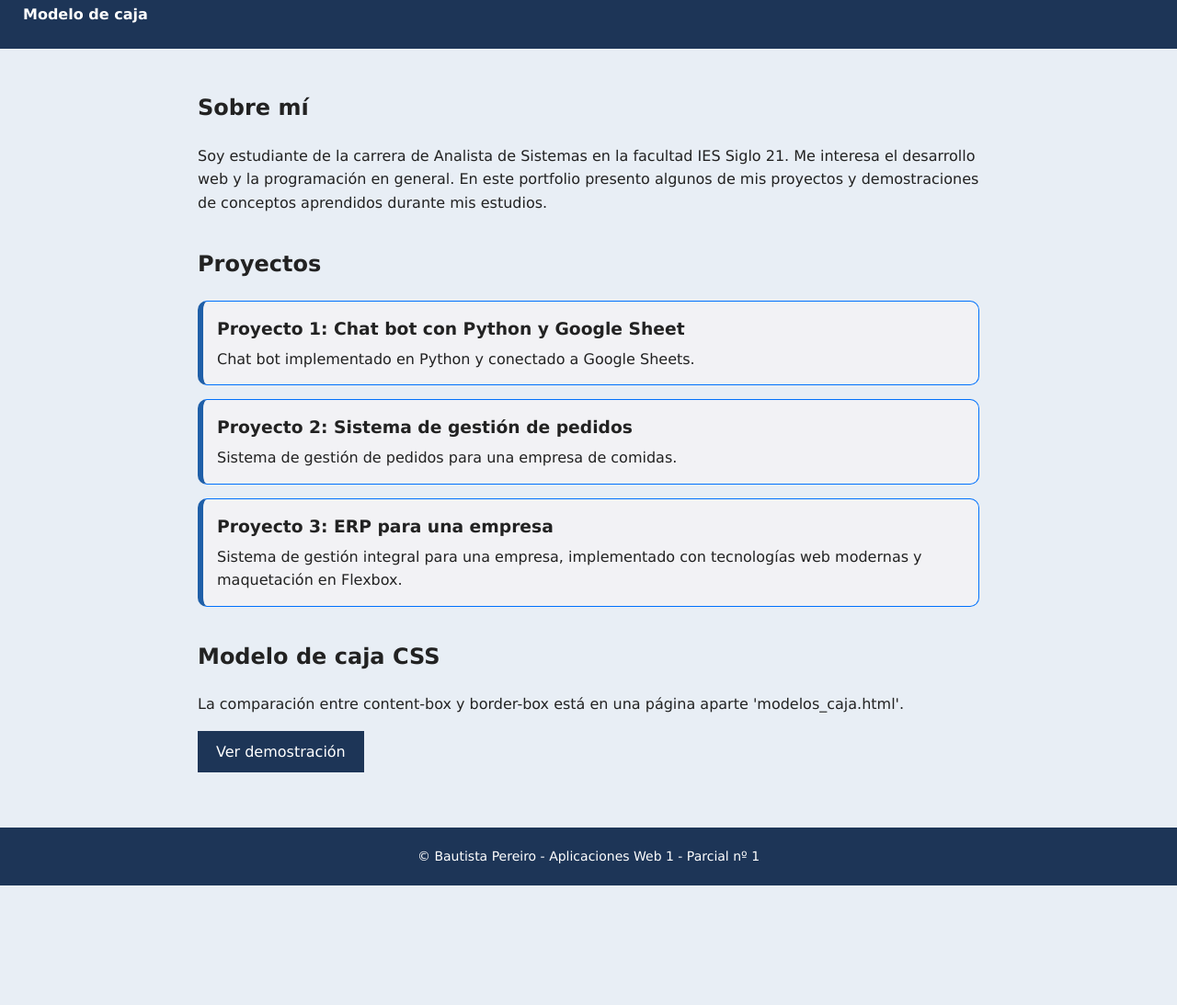
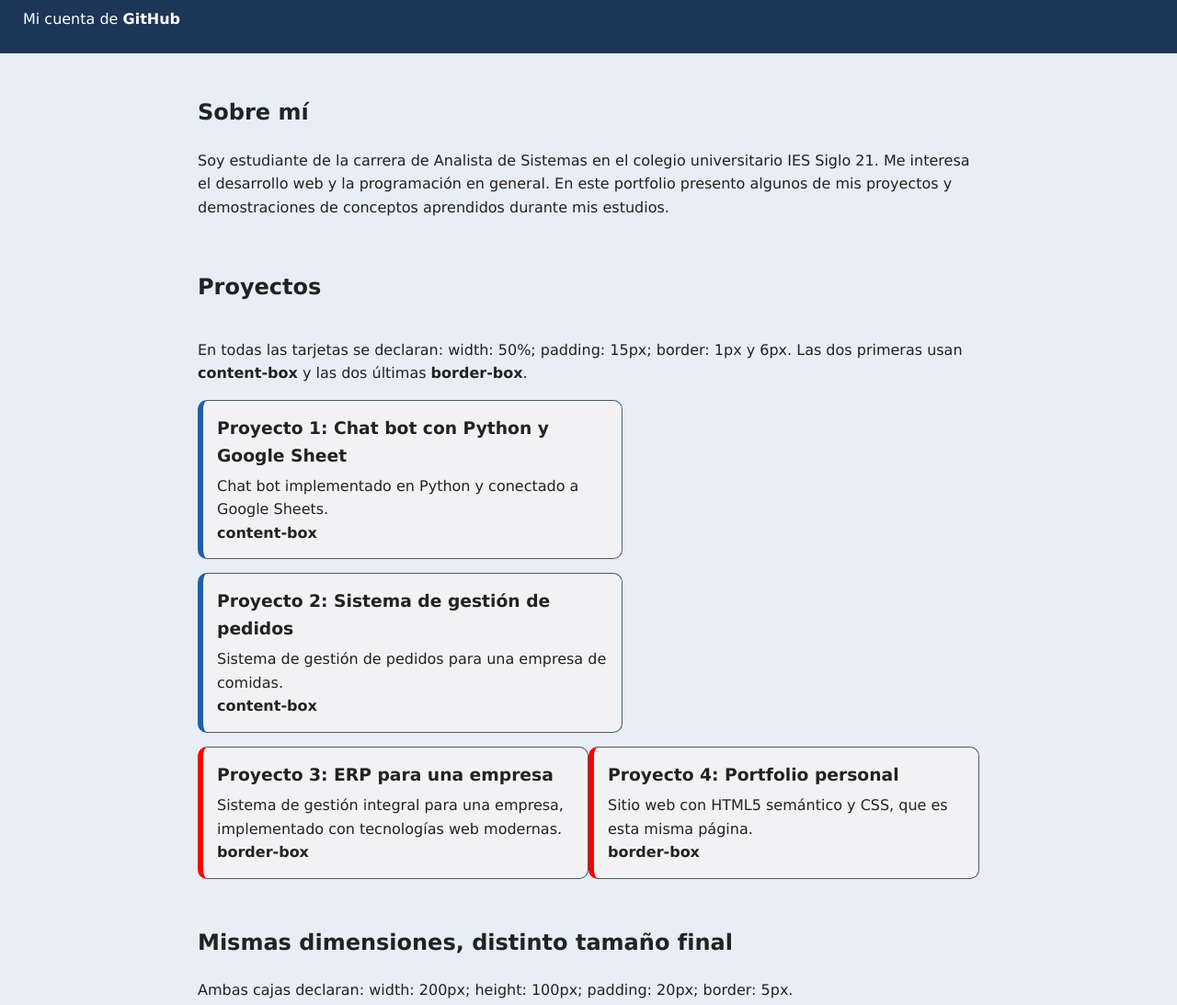
Before and after one commit to By2Hash/aw1_parcial, a website: page src/index.html in a window 1280 px wide. Shown: the part 124-1217 px from the top of the page at 92% size. Before the commit the page ends 1087 px from the top, so only its background shows below. Drawn offline with Linux system fonts and the light colour scheme.

Commit message:
Parte practica - Terminada

```diff
--- a/src/index.html
+++ b/src/index.html
@@ -5,18 +5,15 @@
   <meta name="viewport" content="width=device-width, initial-scale=1.0">
   <title>Portfolio - Bautista Pereiro</title>
   <link rel="stylesheet" href="./recursos/estilo/style.css">
-  <link rel="icon"  href="./recursos/imagenes/briefcase_icon-icons.com_73651.ico">
+  <link rel="icon" href="./recursos/imagenes/briefcase_icon-icons.com_73651.ico">
 </head>
 <body>
 
   <header class="encabezado_principal">
     <h1>Bautista Pereiro</h1>
     <p>Analista de Sistemas</p>
-
-    <nav class="menu_principal">
-      <ul class="menu">
-        <li><a href="./modelos_caja.html">Modelo de caja</a></li>
-      </ul>
+    <nav class="menu">
+        <p>Mi cuenta de <a href="https://github.com/By2Hash">GitHub</a></p>
     </nav>
   </header>
 
@@ -25,33 +22,80 @@
     <section>
       <h2>Sobre mí</h2>
       <p>
-        Soy estudiante de la carrera de Analista de Sistemas en la facultad IES Siglo 21. Me interesa el desarrollo web y la programación en general. En este portfolio presento algunos de mis proyectos y demostraciones de conceptos aprendidos durante mis estudios.
+        Soy estudiante de la carrera de Analista de Sistemas en el colegio universitario IES Siglo 21. Me interesa el desarrollo web y la programación en general. En este portfolio presento algunos de mis proyectos y demostraciones de conceptos aprendidos durante mis estudios.
       </p>
     </section>
 
     <section class="lista_proyectos">
       <h2>Proyectos</h2>
+      <p>
+        En todas las tarjetas se declaran: width: 50%; padding: 15px; border: 1px y 6px.
+        Las dos primeras usan <b>content-box</b> y las dos últimas <b>border-box</b>.
+      </p>
 
-      <article class="proyecto">
+      <!-- Proyecto 1 y 2 usando content-box -->
+      <article class="proyecto proyecto_content-box">
         <h3>Proyecto 1: Chat bot con Python y Google Sheet</h3>
         <p>Chat bot implementado en Python y conectado a Google Sheets.</p>
+        <p><strong>content-box</strong></p>
       </article>
 
-      <article class="proyecto">
+      <article class="proyecto proyecto_content-box">
         <h3>Proyecto 2: Sistema de gestión de pedidos</h3>
         <p>Sistema de gestión de pedidos para una empresa de comidas.</p>
+        <p><strong>content-box</strong></p>
       </article>
 
-      <article class="proyecto">
+      <!-- Proyecto 3 y 4 usando border-box -->
+      <article class="proyecto proyecto_border-box">
         <h3>Proyecto 3: ERP para una empresa</h3>
-        <p>Sistema de gestión integral para una empresa, implementado con tecnologías web modernas y maquetación en Flexbox.</p>
+        <p>Sistema de gestión integral para una empresa, implementado con tecnologías web modernas.</p>
+        <p><strong>border-box</strong></p>
+      </article>
+
+      <article class="proyecto proyecto_border-box">
+        <h3>Proyecto 4: Portfolio personal</h3>
+        <p>Sitio web con HTML5 semántico y CSS, que es esta misma página.</p>
+        <p><strong>border-box</strong></p>
       </article>
     </section>
 
+    <!-- Sección de demostración de box-sizing -->
     <section>
-      <h2>Modelo de caja CSS</h2>
-      <p>La comparación entre content-box y border-box está en una página aparte 'modelos_caja.html'.</p>
-      <a class="enlace_modelo_caja" href="./modelos_caja.html">Ver demostración</a>
+      <h2>Mismas dimensiones, distinto tamaño final</h2>
+      <p>
+        Ambas cajas declaran: width: 200px; height: 100px; padding: 20px; border: 5px.
+      </p>
+
+      <ul class="cajas">
+        <li class="content-box">
+          <strong>content-box</strong><br>
+          Mide 250 x 150 px
+        </li>
+        <li class="border-box">
+          <strong>border-box</strong><br>
+          Mide 200 x 100 px
+        </li>
+      </ul>
+    </section>
+
+    <section>
+      <h2>¿Se hereda box-sizing?</h2>
+      <p>
+        No por defecto: el reseteo usa <b>inherit</b> para que cada hijo tome el valor de su padre.
+        Ambos hijos tienen width: 100% y padding.
+      </p>
+
+      <ul class="cajas">
+        <li class="padre padre_content-box">
+          <strong>Padre content-box</strong>
+          <p class="hijo">Hijo: se desborda</p>
+        </li>
+        <li class="padre padre_border-box">
+          <strong>Padre border-box</strong>
+          <p class="hijo">Hijo: encaja</p>
+        </li>
+      </ul>
     </section>
 
   </main>
--- a/src/recursos/estilo/style.css
+++ b/src/recursos/estilo/style.css
@@ -1,10 +1,8 @@
-
 /*Reseteo*/
 
 html {
   box-sizing: border-box;
 }
-
 
 *,
 *::before,
@@ -12,17 +10,12 @@ html {
   box-sizing: inherit;
 }
 
-
 body {
   margin: 0;
   font-family: Verdana, Arial, sans-serif;
   line-height: 1.6;
   color: #222222;
   background-color: #e8eef5;
-}
-
-a {
-  color: #1f5fa8;
 }
 
 /*header y nav*/
@@ -37,9 +30,7 @@ a {
   margin: 0;
 }
 
-
 .encabezado_principal p {
-
   margin: 5px 0 0;
 }
 
@@ -61,7 +52,6 @@ a {
   text-decoration: underline;
 }
 
-
 /*main, section y article*/
 
 .contenido_principal {
@@ -74,11 +64,20 @@ a {
   margin-bottom: 35px;
 }
 
+.lista_proyectos {
+  display: flex;
+  flex-wrap: wrap;
+}
+
+.lista_proyectos h2,
+.lista_proyectos > p {
+  width: 100%;
+}
 
 .proyecto {
+  width: 50%;
   background-color: rgba(249, 246, 246, 0.564);
-  border: 1px solid #0071fc;
-  border-left: 6px solid #1f5fa8;
+  border: 1px solid #4b5969;
   padding: 15px;
   margin-bottom: 15px;
   border-radius: 10px;
@@ -92,17 +91,17 @@ a {
   margin: 0;
 }
 
+/*Los proyectos que usan content-box tienen un borde de color azul*/
 
-.enlace_modelo_caja {
-  display: inline-block;
-  background-color: #1d3557;
-  color: white;
-  padding: 10px 20px;
-  text-decoration: none;
+.proyecto_content-box {
+  box-sizing: content-box;
+  border-left: 6px solid #1f5fa8;
 }
 
-.enlace_modelo_caja:hover {
-  background-color: #1f5fa8;
+/*Los proyectos que usan border-box tienen un borde de color rojo*/
+.proyecto_border-box {
+  box-sizing: border-box;
+  border-left: 6px solid #fd0000;
 }
 
 /*footer*/
@@ -131,9 +130,6 @@ a {
   margin: 20px 0;
 }
 
-
-
-
 .content-box {
   box-sizing: content-box;
   width: 200px;
@@ -142,7 +138,6 @@ a {
   border: 5px solid #1d3557;
   background-color: #bcd7f5;
 }
-
 
 .border-box {
   box-sizing: border-box;
```
Also changed, not shown: src/modelos_caja.html (deleted, +0 -70 lines), 1 other file.
